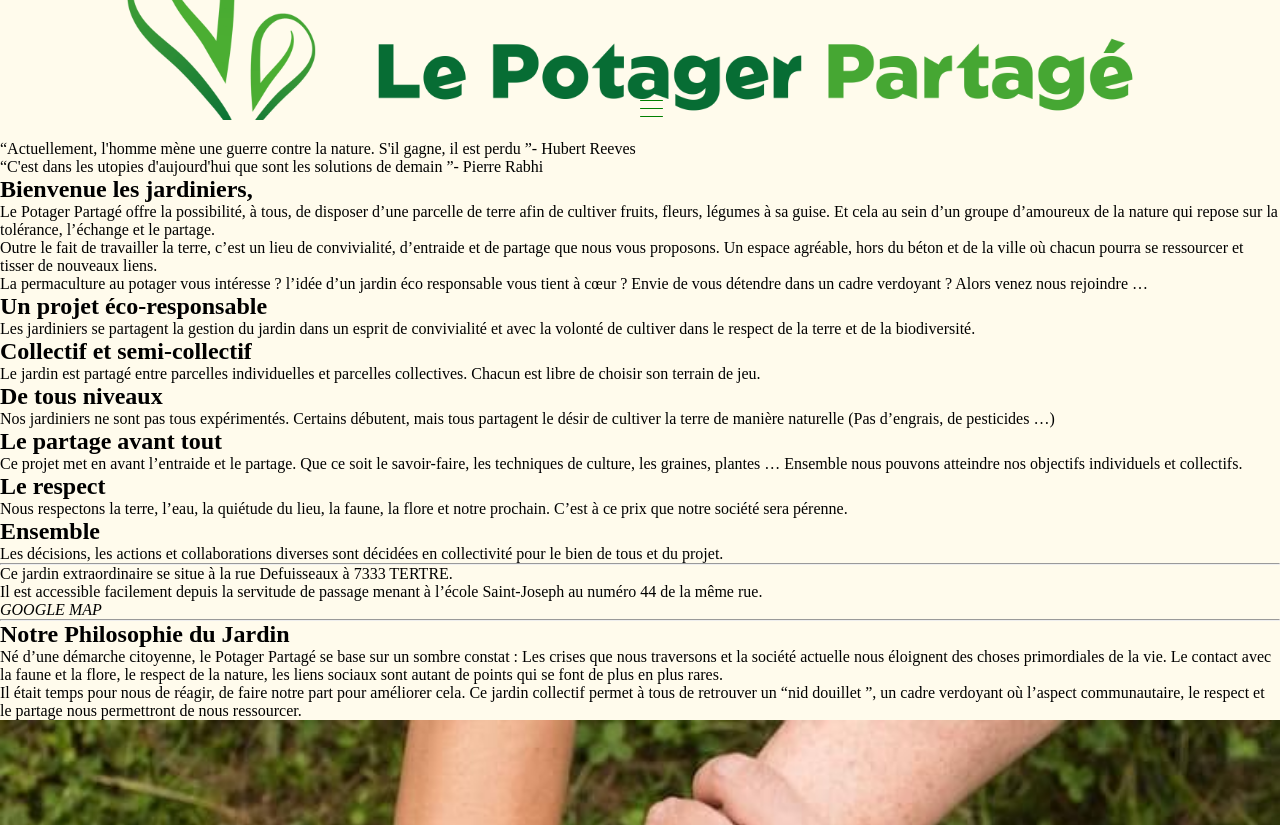
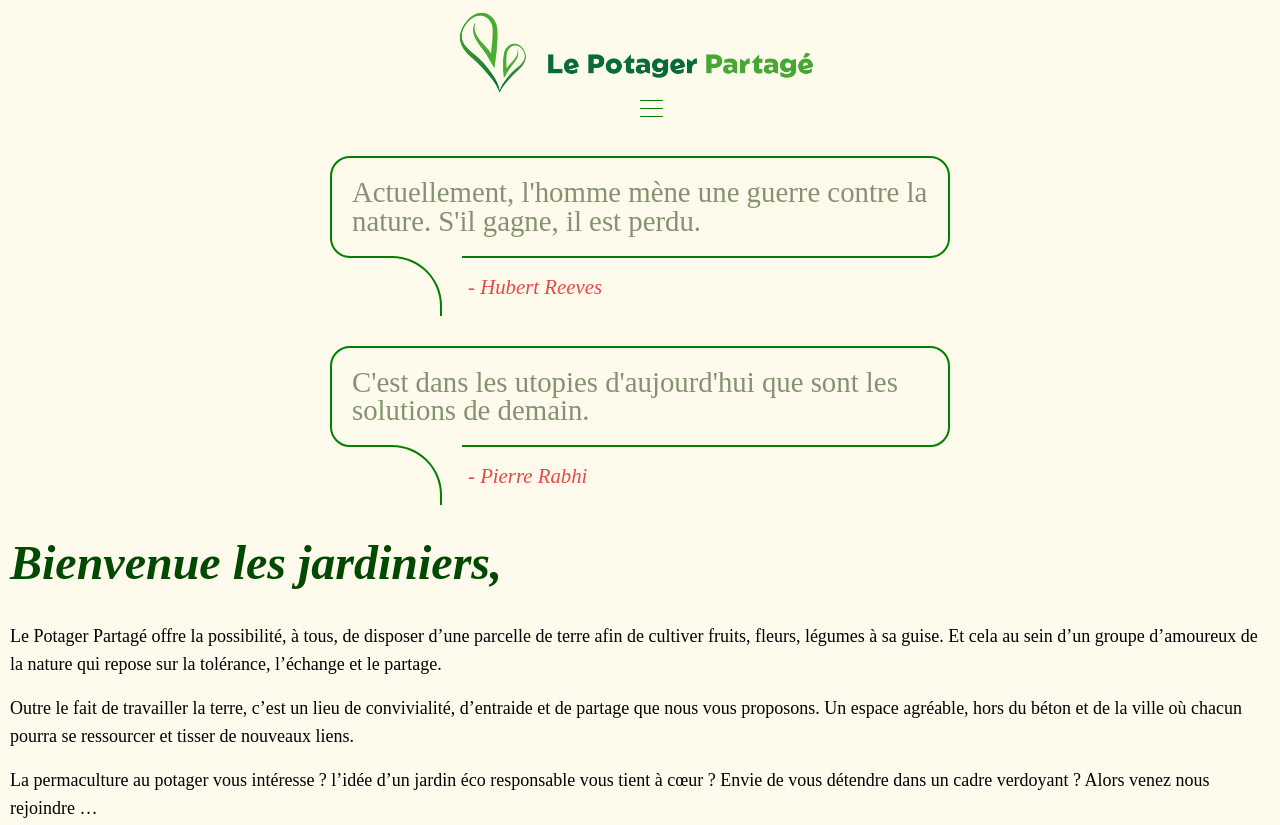
Before and after one commit to iRazzh/Le-Potager-Partage, a plain HTML site: page index.html in a window 1280 px wide. Shown: the top 825 px of the page. Drawn offline with Linux system fonts and the light colour scheme.

Commit message:
start css homepage

```diff
--- a/index.html
+++ b/index.html
@@ -37,40 +37,46 @@
 
 	<main>
 		<section class="allQuotes">
-			<p><q>Actuellement, l'homme mène une guerre contre la nature. S'il gagne, il est perdu </q>- Hubert Reeves</p>
-			<p><q>C'est dans les utopies d'aujourd'hui que sont les solutions de demain </q>- Pierre Rabhi</p>
+			<div class="blockquote">
+				<p class="blockquote-content">Actuellement, l'homme mène une guerre contre la nature. S'il gagne, il est perdu.</p>
+				<p class="blockquote-author">- Hubert Reeves</p>
+			</div>
+			<div class="blockquote">
+				<p class="blockquote-content">C'est dans les utopies d'aujourd'hui que sont les solutions de demain.</p>
+				<p class="blockquote-author">- Pierre Rabhi</p>
+			</div>
 		</section>
 
 		<section class="welcome">
 			<h1>Bienvenue les jardiniers,</h1>
-			<p>Le Potager Partagé offre la possibilité, à tous, de disposer d’une parcelle de terre afin de cultiver fruits, fleurs, légumes à sa guise. Et cela au sein d’un groupe d’amoureux de la nature qui repose sur la tolérance, l’échange et le partage.</p>
-			<p>Outre le fait de travailler la terre, c’est un lieu de convivialité, d’entraide et de partage que nous vous proposons. Un espace agréable, hors du béton et de la ville où chacun pourra se ressourcer et tisser de nouveaux liens.</p>
-			<p>La permaculture au potager vous intéresse ? l’idée d’un jardin éco responsable vous tient à cœur ? Envie de vous détendre dans un cadre verdoyant ? Alors venez nous rejoindre …</p>
+			<p class="lil-margin-b">Le Potager Partagé offre la possibilité, à tous, de disposer d’une parcelle de terre afin de cultiver fruits, fleurs, légumes à sa guise. Et cela au sein d’un groupe d’amoureux de la nature qui repose sur la tolérance, l’échange et le partage.</p>
+			<p class="lil-margin-b">Outre le fait de travailler la terre, c’est un lieu de convivialité, d’entraide et de partage que nous vous proposons. Un espace agréable, hors du béton et de la ville où chacun pourra se ressourcer et tisser de nouveaux liens.</p>
+			<p class="lil-margin-b">La permaculture au potager vous intéresse ? l’idée d’un jardin éco responsable vous tient à cœur ? Envie de vous détendre dans un cadre verdoyant ? Alors venez nous rejoindre …</p>
 		</section>
 
 		<section class="values">
-			<div class="value">
-				<h2>Un projet éco-responsable</h2>
+			<div class="value margin-b">
+				<h2 class="lil-margin-b">Un projet éco-responsable</h2>
 				<p>Les jardiniers se partagent la gestion du jardin dans un esprit de convivialité et avec la volonté de cultiver dans le respect de la terre et de la biodiversité.</p>
 			</div>
-			<div class="value">
-				<h2>Collectif et semi-collectif</h2>
+			<div class="value margin-b">
+				<h2 class="lil-margin-b">Collectif et semi-collectif</h2>
 				<p>Le jardin est partagé entre parcelles individuelles et parcelles collectives. Chacun est libre de choisir son terrain de jeu.</p>
 			</div>
-			<div class="value">
-				<h2>De tous niveaux</h2>
+			<div class="value margin-b">
+				<h2 class="lil-margin-b">De tous niveaux</h2>
 				<p>Nos jardiniers ne sont pas tous expérimentés. Certains débutent, mais tous partagent le désir de cultiver la terre de manière naturelle (Pas d’engrais, de pesticides …)</p>
 			</div>
-			<div class="value">
-				<h2>Le partage avant tout</h2>
+			<div class="value margin-b">
+				<h2 class="lil-margin-b">Le partage avant tout</h2>
 				<p>Ce projet met en avant l’entraide et le partage. Que ce soit le savoir-faire, les techniques de culture, les graines, plantes … Ensemble nous pouvons atteindre nos objectifs individuels et collectifs.</p>
 			</div>
-			<div class="value">
-				<h2>Le respect</h2>
+			<div class="value margin-b">
+				<h2 class="lil-margin-b">Le respect</h2>
 				<p>Nous respectons la terre, l’eau, la quiétude du lieu, la faune, la flore et notre prochain. C’est à ce prix que notre société sera pérenne.</p>
 			</div>
-			<div class="value">
-				<h2>Ensemble</h2>
+			<div class="value margin-b">
+				<h2 class="lil-margin-b">Ensemble</h2>
 				<p>Les décisions, les actions et collaborations diverses sont décidées en collectivité pour le bien de tous et du projet. </p>
 			</div>
 		</section>
@@ -78,9 +84,9 @@
 		<hr>
 
 		<section class="localisation">
-			<p>Ce jardin extraordinaire se situe à la rue Defuisseaux à 7333 TERTRE.</p>
+			<p class="adress">Ce jardin extraordinaire se situe à la<span> rue Defuisseaux à 7333 TERTRE</span>.</p>
 			<p>Il est accessible facilement depuis la servitude de passage menant à l’école Saint-Joseph au numéro 44 de la même rue.</p>
-			<p><i>GOOGLE MAP</i></p>
+			<iframe src="https://www.google.com/maps/embed?pb=!1m18!1m12!1m3!1d897.832904494626!2d3.8146685079991567!3d50.4698737841196!2m3!1f0!2f0!3f0!3m2!1i1024!2i768!4f13.1!3m3!1m2!1s0x47c25770b4daebb9%3A0xf3b60d889e4a13f5!2sRue%20Defuisseaux%2C%207333%20Saint-Ghislain%2C%20Belgique!5e0!3m2!1sfr!2sfr!4v1653067987880!5m2!1sfr!2sfr" class="map" width="600" height="450" style="border:0;" allowfullscreen="" loading="lazy" referrerpolicy="no-referrer-when-downgrade"></iframe>
 		</section>
 
 		<hr>
--- a/style.css
+++ b/style.css
@@ -3,8 +3,13 @@
     margin: 0;
     padding: 0;
 }
+:root{
+    --bg-color: rgb(255, 251, 236);
+    --dark-green: #293825;
+    --w: #ffff
+}
 body{
-    background-color: rgb(255, 251, 236);
+    background-color: var(--bg-color);
 }
 /* HEADER */
 #masthead{
@@ -15,16 +20,18 @@ body{
     display: flex;
     flex-wrap: wrap;
     align-items: center;
-    background-color: white;
-    background-color: rgb(255, 251, 236);
+    background-color: --w;
+    background-color: var(--bg-color);
 }
 .logo-header{
     width: 100%;
+    text-align: center;
 }
 .logo-header .picto-logo{
-    width: 100%;
+    width: 450px;
     height: 120px;
     object-fit: cover;
+    max-width: 100%;
 }
 /* NAVIGATION */
 .navigation{
@@ -40,7 +47,7 @@ body{
     display: none;
 }
 .li-nav{
-    background-color: cornsilk;
+    background-color: var(--bg-color);
     width: 60%;
     padding: 10px;
     margin: 1rem auto;
@@ -96,7 +103,103 @@ img{
     width: 100%;
     height: 100%;
 }
+h1{
+    font-size: 3rem;
+    font-style: italic;
+    color: rgb(0, 73, 0);
+    margin-bottom: 2rem;
+}
+p{
+  font-size: 1.125rem;
+  line-height: 1.75rem;
+}
+.lil-margin-b{
+    margin-bottom: 1rem;
+}
+.margin-b{
+    margin-bottom: 2rem;
+}
+hr{
+    margin: 2rem auto;
+    height: 3px;
+    background-color: rgb(0, 73, 0);
+}
 /* MAIN */
 main{
     padding-top: 140px;
+    margin: 0 10px;
 }
+/* QUOTES */
+.allQuotes .blockquote {
+    position: relative;
+    max-width: 620px;
+    margin: 1rem auto 45px;
+}
+.allQuotes .blockquote .blockquote-content{
+    position: relative;
+    color: rgb(132, 146, 112);
+    font-size: 1.8rem;
+    line-height: 1;
+    border: 2px solid green;
+    border-radius:20px;
+    padding: 20px;
+}
+.allQuotes .blockquote .blockquote-content::after{
+    content:"";
+    position: absolute;
+    border: 2px solid green;
+    border-radius: 0 50px 0 0;
+    width: 60px;
+    height: 60px;
+    bottom: -60px;
+    left: 50px;
+    border-bottom: none;
+    border-left: none;
+}
+
+.allQuotes .blockquote .blockquote-content::before {
+    content:"";
+    position: absolute;
+    width: 80px;
+    border: 6px solid var(--bg-color);
+    bottom: -3px;
+    left: 50px;
+}
+
+.allQuotes .blockquote .blockquote-author {
+    position: relative;
+    color: #e74848;
+    font-size: 1.3rem;
+    font-style: italic;
+    padding-top: 15px;
+    margin-left:150px;
+}
+.allQuotes .blockquote .blockquote-author:first-letter {
+    margin-left:-12px;
+  }
+  /* WELCOME */
+  /* VALUES */
+.value{
+    background-color: var(--dark-green);
+    text-align: center;
+    padding: 2.5rem 1rem;
+    text-shadow: -1px 1px 0 #709d42;
+    color: white;
+    border-radius: 10px;
+    font-weight: bold;
+}
+.value p{
+    font-size: 25px;
+}
+.value h2{
+    font-size: 40px;
+}
+/* LOCALISATION */
+.localisation .adress span{
+    font-weight: bold;
+    font-style: italic;
+}
+iframe.map{
+    margin: 0 -10px;
+    width: 100vw;
+}
```
